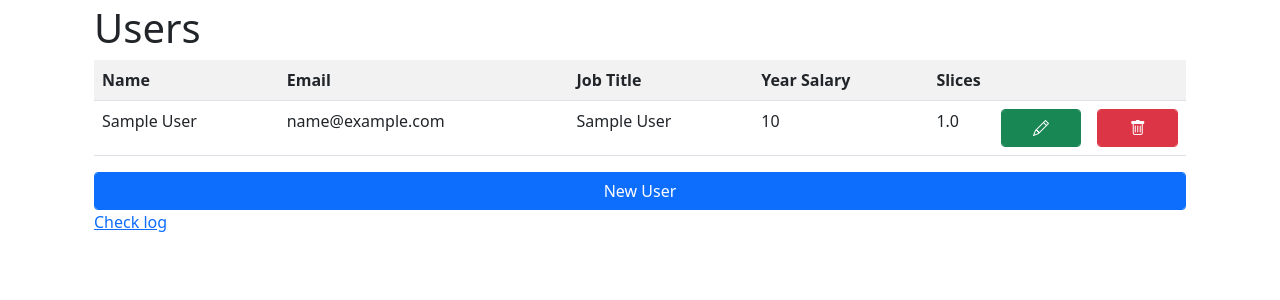
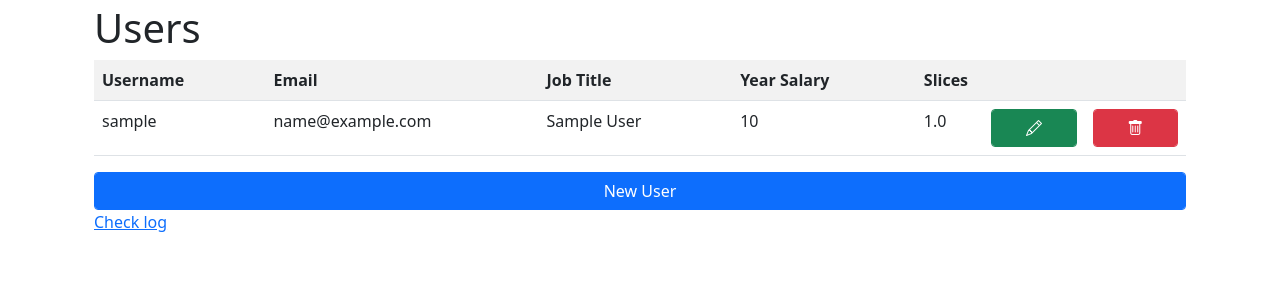
Before and after one commit to developertoentrepreneur/d2e-share-splitter, a Django app: template d2e_share_splitter/templates/users/userslist.html in a window 1280 px wide. Shown: the part 56-356 px from the top of the page. Run offline with Django 3.2, Linux system fonts and the light colour scheme; tables that the repository leaves empty hold one stand-in row (values such as "Sample post"); the template is opened without the code that fills it: values that come from a table or form of the project are taken from there, most other values are stand-ins (such as "Sample title", 1, 10 or a date in 2020); some libraries are stand-ins or nearby versions.

Commit message:
username form

```diff
--- a/d2e_share_splitter/templates/users/userslist.html
+++ b/d2e_share_splitter/templates/users/userslist.html
@@ -13,15 +13,15 @@
 
         <table id="userTable" class="table table-striped">
           <tr>
-            <th>Name</th>
-            <th>Email</th>
+            <th>Username</th>
+            <th class="w-25"> Email</th>
             <th>Job Title</th>
             <th>Year Salary</th>
             <th colspan="3">Slices</th>
           </tr>
           {% for user in users %}
           <tr id="user-{{user.id}}">
-            <td class="userName userData" name="name">{{user.name}}</td>
+            <td class="userName userData" name="name">{{user.username}}</td>
             <td class="userEmail userData" name="email">{{user.email}}</td>
             <td class="userJobTitle userData" name="jobTitle">{{user.jobTitle}}</td>
             <td class="userYearSalary userData" name="yearSalary">{{user.yearSalary}}</td>
--- a/d2e_share_splitter/users/forms.py
+++ b/d2e_share_splitter/users/forms.py
@@ -21,7 +21,7 @@ class UserCreationForm(admin_forms.UserCreationForm):
 
 
 class FormUser(forms.Form):
-    name = forms.CharField(required=True)
+    username = forms.CharField(required=True)
     email = forms.EmailField(required=True)
     jobTitle = forms.CharField(required=True)
     yearSalary = forms.IntegerField(required=True)
--- a/d2e_share_splitter/users/views.py
+++ b/d2e_share_splitter/users/views.py
@@ -17,8 +17,8 @@ from django.views.generic.edit import CreateView
 from django.views.generic.edit import DeleteView
 
 from d2e_share_splitter.users.forms import FormUser
+from d2e_share_splitter.users.models import User
 from d2e_share_splitter.users.models import UserLog
-from d2e_share_splitter.users.models import User
 
 User = get_user_model()
 
@@ -74,7 +74,7 @@ class UsersView(LoginRequiredMixin, ListView):
 
 class CreateUser(CreateView):
     model = User
-    fields = ["name", "email", "jobTitle", "yearSalary"]
+    fields = ["username", "email", "jobTitle", "yearSalary"]
     success_url = reverse_lazy("users:list_users")
 
 
```
